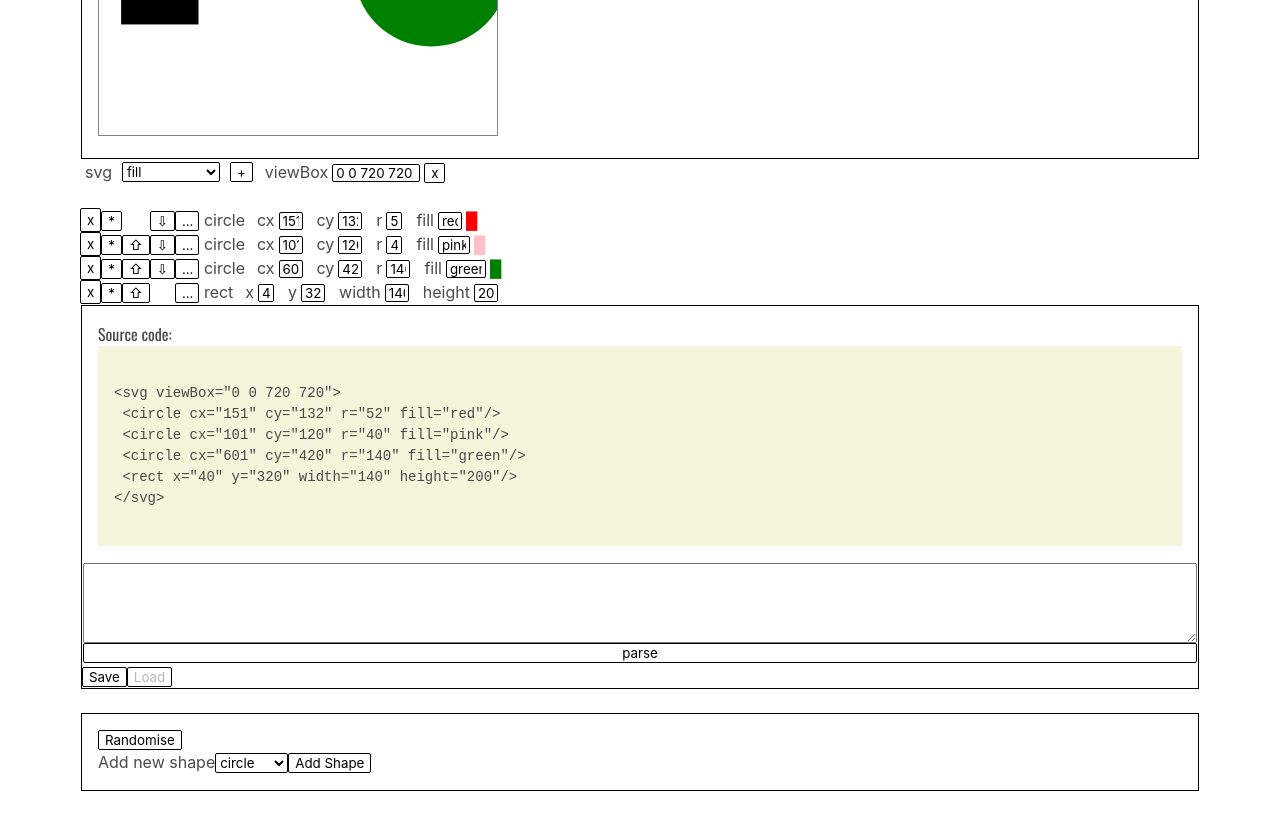
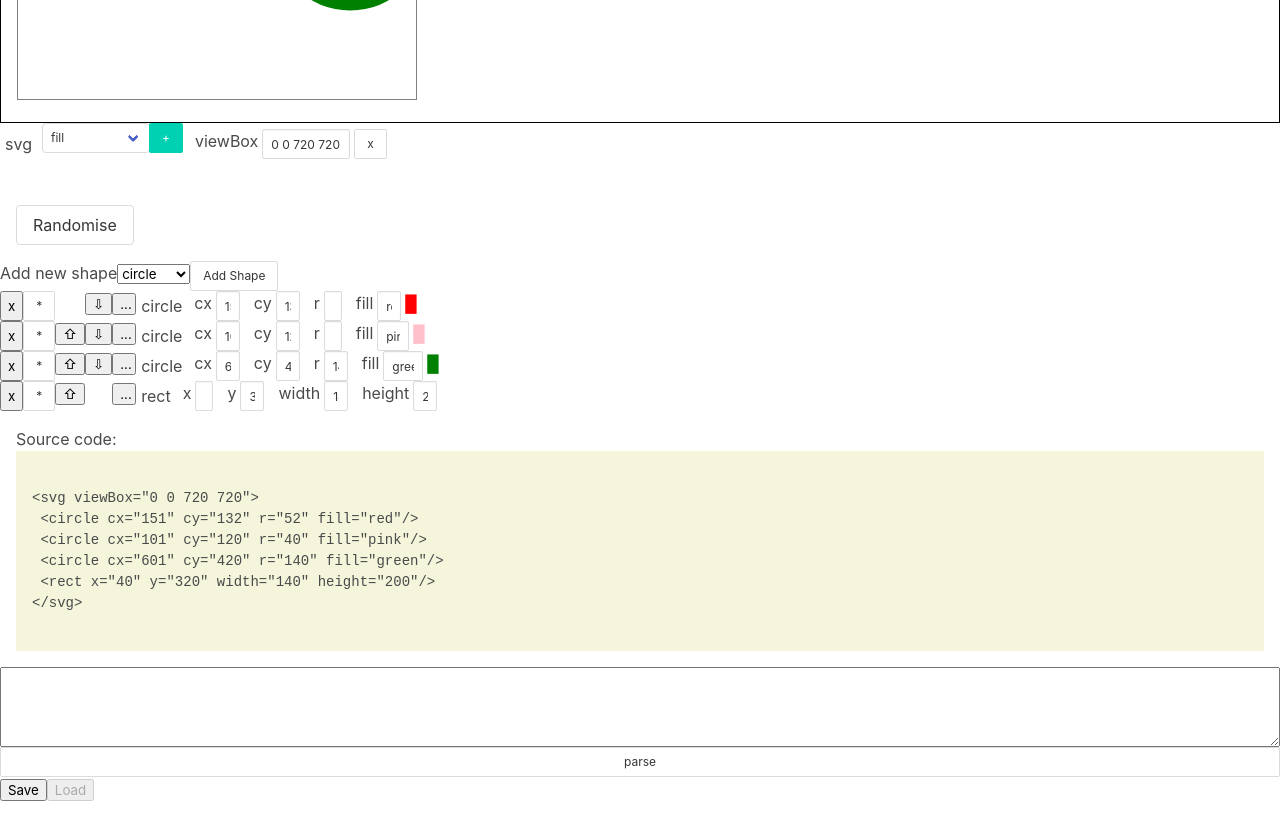
Before and after one commit to crianonim/svarog, a React (Create React App) app: page / in a window 1280 px wide. Shown: the part 440-1263 px from the top of the page. After the commit the page ends 1241 px from the top, so only its background shows below. Built offline with nearby package versions, Linux system fonts and the light colour scheme; a web font is replaced by a local one.

Commit message:
Extract ShapesList from app as a separate component

```diff
--- a/src/AddShape.js
+++ b/src/AddShape.js
@@ -15,7 +15,7 @@ const AddShape = (props) => {
           Object.keys(defaultValues).map(shapeName=>(<option key={shapeName}>{shapeName}</option>))
          }
          </select>
-      <button
+      <button className="button is-small"
         onClick={() => {
           props.addShape(newShape)
         }}
--- a/src/App.js
+++ b/src/App.js
@@ -10,6 +10,7 @@ import SvgView from './SvgView.js';
 import AddShape from './AddShape.js';
 import Messages from './Messages.js';
 import CurrentShapePanel from './CurrentShapePanel.js';
+import ShapesList from "./ShapesList.js";
 
 const App = () => {
   useEffect(() => {
@@ -42,7 +43,6 @@ const App = () => {
     </header>
     <Messages  message={message} dismiss={()=>setMessage(null)}/>
     <div className="block">
-
       <SvgView shapes={shapes} attrs={svgAttrs} setSelectedShape={setSelectedShape} />
       <BasicAttrEditor
         element="svg"
@@ -51,30 +51,31 @@ const App = () => {
         changed={attr => {
           setSvgAttrs(attr);
         }}
-        />
+      />
+
+    <div className="svg-data margined bordered">
+      <div className="flex-row">
+
+    <button className="button" onClick={()=>{
+      console.log("Create random SVG");
+      const cSvg=createRandomSVG();
+      console.log({cSvg});
+      setShapes(cSvg.shapes);
+      setSvgAttrs(cSvg.attributes);
+      setMessage("Random svg created.")
+    }}>Randomise</button>
+
+
+    </div>
+
+
+      </div>
+      <label> Add new shape</label>
+      <AddShape addShape={(shape)=>{
+       setShapes([...shapes,{shape,attributes:defaultValues[shape],id:Date.now()}])
+      }} />
       <CurrentShapePanel/>
-      <div className="shapes-list">
-      {shapes.map( shape => (
-        <div key={shape.id} className={"flex-row " +(shape.id===selectedShape?"selected-shape":"")}>
-        <button  title="Delete Shape" onClick={()=>{
-          setShapes(shapes.filter(el=>el!==shape));
-        }}>x</button>
-        <ShapeItem  shape={shape} duplicate={(shape)=>{
-          const dup=Object.assign({},shape);
-          dup.id=Date.now();
-          let index=shapes.findIndex(el=>el===shape);
-          setShapes([...shapes.slice(0,index+1),dup,...shapes.slice(index+1)]);
-        }} selected={selectedShape===shape.id}
-        changed={(changedShape)=>{
-          shapes[shapes.findIndex((sh)=>sh===changedShape)]=changedShape;
-          setShapes(shapes.slice());
-        }}
-        shapeUp={moveShape(-1)}
-        shapeDown={moveShape(1)}
-        ></ShapeItem>
-        </div>
-      ))}
-       </div>
+      <ShapesList shapes={shapes} selectedShape={selectedShape} setShapes={setShapes} moveShape={moveShape}/>
      <div className="flex-column flex-grow bordered margined right-panel">
        {selectedShape?<div className="move-shape" onClick={()=>{
          const shape=shapes.find(el=>el.id===selectedShape);
@@ -101,27 +102,7 @@ const App = () => {
       </div>
      </div>
     </div>
-    <div className="svg-data margined bordered">
-      <div className="flex-row">
 
-    <button onClick={()=>{
-      console.log("Create random SVG");
-      const cSvg=createRandomSVG();
-      console.log({cSvg});
-      setShapes(cSvg.shapes);
-      setSvgAttrs(cSvg.attributes);
-      setMessage("Random svg created.")
-    }}>Randomise</button>
-
-
-
-
-    </div><label> Add new shape</label>
-    <AddShape addShape={(shape)=>{
-       setShapes([...shapes,{shape,attributes:defaultValues[shape],id:Date.now()}])
-      }} />
-
-      </div>
     </div>
   );
 };
--- a/src/BasicAttrEditor.js
+++ b/src/BasicAttrEditor.js
@@ -18,7 +18,8 @@ const BasicAttrEditor = props => {
     <div className="flex-row flex-wrap attr-wrapper block">
       <span>{props.element}</span>
       {props.edited?
-      <>
+      <span className="field has-addons">
+      <span className="control select is-small">
        <select
         value={addAttr}
         onChange={e => {
@@ -30,9 +31,10 @@ const BasicAttrEditor = props => {
           <option key={key}>{key}</option>
           ))}
        </select>
+      </span>
 
 
-      <button
+      <button className="control button is-small is-primary"
         onClick={() => {
           console.log({ addAttr });
           const newControls = [...controls, [addAttr, attrsData[addAttr].def]];
@@ -40,17 +42,14 @@ const BasicAttrEditor = props => {
           setAddAttr(unUsedAttrs.filter(key => key !== addAttr)[0]);
           props.changed(Object.fromEntries(newControls));
         }}
-      >
-        +
-      </button>
-      </>
+      >+</button>
+      </span>
       :null}
       {Object.entries(props.attrs).map(([key, value], i) => {
         return (
           <span key={key} className="attr-pair">
-
             <span className="key-name">{key}</span>
-            <input
+            <input className="input is-small    "
               onChange={e => {
                 controls[i][1] = e.target.value;
                 setControls(controls.slice());
@@ -60,7 +59,7 @@ const BasicAttrEditor = props => {
               value={value}
             />
             {attrsData[key].type==="color"?(<span className="color-box" style={{color:value}}>&#x2588;</span>):null}
-            {props.edited?(<button onClick={()=>{
+            {props.edited?(<button className="button is-small" onClick={()=>{
               const changedAttrs=removeAttributeFromShape(controls,key)
               props.changed(Object.fromEntries(changedAttrs))
               setControls(changedAttrs);
--- a/src/InputTextArea.js
+++ b/src/InputTextArea.js
@@ -5,7 +5,7 @@ const InputTextArea = (props) => {
     return (
         <div className="flex-column  margined">
          <textarea className="parse-input-ta"></textarea>
-         <button onClick={()=>{
+         <button className="button is-small" onClick={()=>{
          let id=1;
          const fakeDOM=document.createElement('div');
          fakeDOM.innerHTML=document.querySelector('textarea').value;
--- a/src/ShapeItem.js
+++ b/src/ShapeItem.js
@@ -10,7 +10,7 @@ const ShapeItem = (props) => {
         <div className="move-up-down-buttons">
           <button onClick={()=>{
             props.duplicate(shape);
-          }} className="dup-shape-button"
+          }} className="button is-small"
           title="Duplicate Shape"
           >
             *
--- /dev/null
+++ b/src/ShapesList.js
@@ -0,0 +1,32 @@
+import React from 'react';
+import ShapeItem from './ShapeItem';
+
+const ShapesList = ({shapes,selectedShape,setShapes,moveShape}) => {
+    return (<>
+     <div className="shapes-list">
+      {shapes.map( shape => (
+        <div key={shape.id} className={"flex-row " +(shape.id===selectedShape?"selected-shape":"")}>
+        <button  title="Delete Shape" onClick={()=>{
+          setShapes(shapes.filter(el=>el!==shape));
+        }}>x</button>
+        <ShapeItem  shape={shape} duplicate={(shape)=>{
+          const dup=Object.assign({},shape);
+          dup.id=Date.now();
+          let index=shapes.findIndex(el=>el===shape);
+          setShapes([...shapes.slice(0,index+1),dup,...shapes.slice(index+1)]);
+        }} selected={selectedShape===shape.id}
+        changed={(changedShape)=>{
+          shapes[shapes.findIndex((sh)=>sh===changedShape)]=changedShape;
+          setShapes(shapes.slice());
+        }}
+        shapeUp={moveShape(-1)}
+        shapeDown={moveShape(1)}
+        ></ShapeItem>
+        </div>
+      ))}
+       </div>
+
+    </>)
+}
+
+export default ShapesList;
--- a/src/index.scss
+++ b/src/index.scss
@@ -10,44 +10,44 @@ body {
     -moz-osx-font-smoothing: grayscale;
   }
 
-  #root {
-  margin:2rem 5rem;
-  }
+  // #root {
+  // margin:2rem 5rem;
+  // }
 
-  code {
-    font-family: source-code-pro, Menlo, Monaco, Consolas, "Courier New",
-      monospace;
-  }
+  // code {
+  //   font-family: source-code-pro, Menlo, Monaco, Consolas, "Courier New",
+  //     monospace;
+  // }
 
-  .header {
-    font-family: "Oswald", sans-serif;
-  }
-  .bordered {
-    border: $border
-  }
-  .margined {
-    margin:1px;
-  }
-  .invisible {
-    visibility: hidden;
-  }
-  button, select, input {
-    background: none;
-    border: $border;
-    font-family: "Oswald", sans-serif;
-    border-radius: 2px;
-    margin:1px;
-  }
-  button:hover {
-    background: black;
-    color:white;
-  }
-  button:disabled:hover {
-    background: none;
-    color: graytext;
-  }
-  input {
-  padding: 0 3px;
-  margin: 1px;
-  min-width: 1rem;
-  }
+  // .header {
+  //   font-family: "Oswald", sans-serif;
+  // }
+  // .bordered {
+  //   border: $border
+  // }
+  // .margined {
+  //   margin:1px;
+  // }
+  // .invisible {
+  //   visibility: hidden;
+  // }
+  // button, select, input {
+  //   background: none;
+  //   border: $border;
+  //   font-family: "Oswald", sans-serif;
+  //   border-radius: 2px;
+  //   margin:1px;
+  // }
+  // button:hover {
+  //   background: black;
+  //   color:white;
+  // }
+  // button:disabled:hover {
+  //   background: none;
+  //   color: graytext;
+  // }
+  // input {
+  // padding: 0 3px;
+  // margin: 1px;
+  // min-width: 1rem;
+  // }
```
Lines whose indentation alone changed are shown as unchanged.
